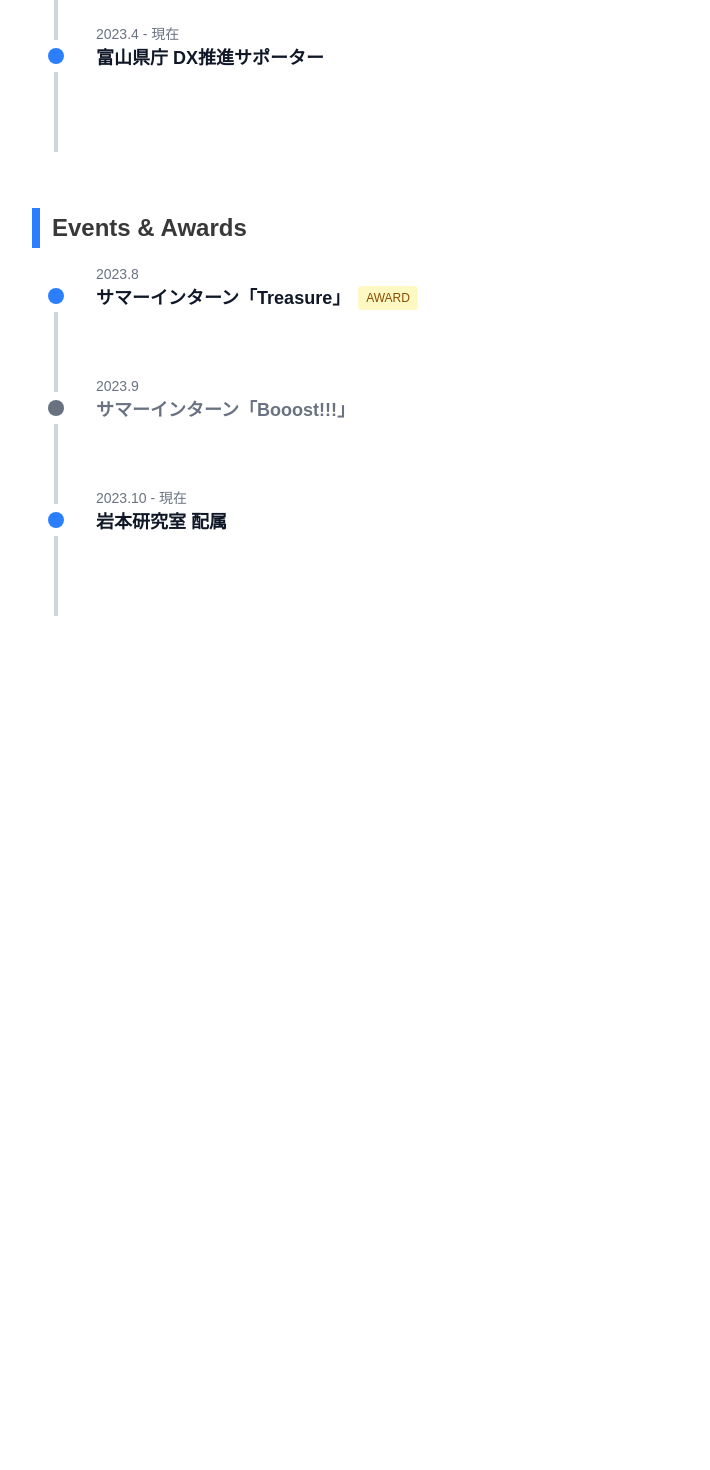
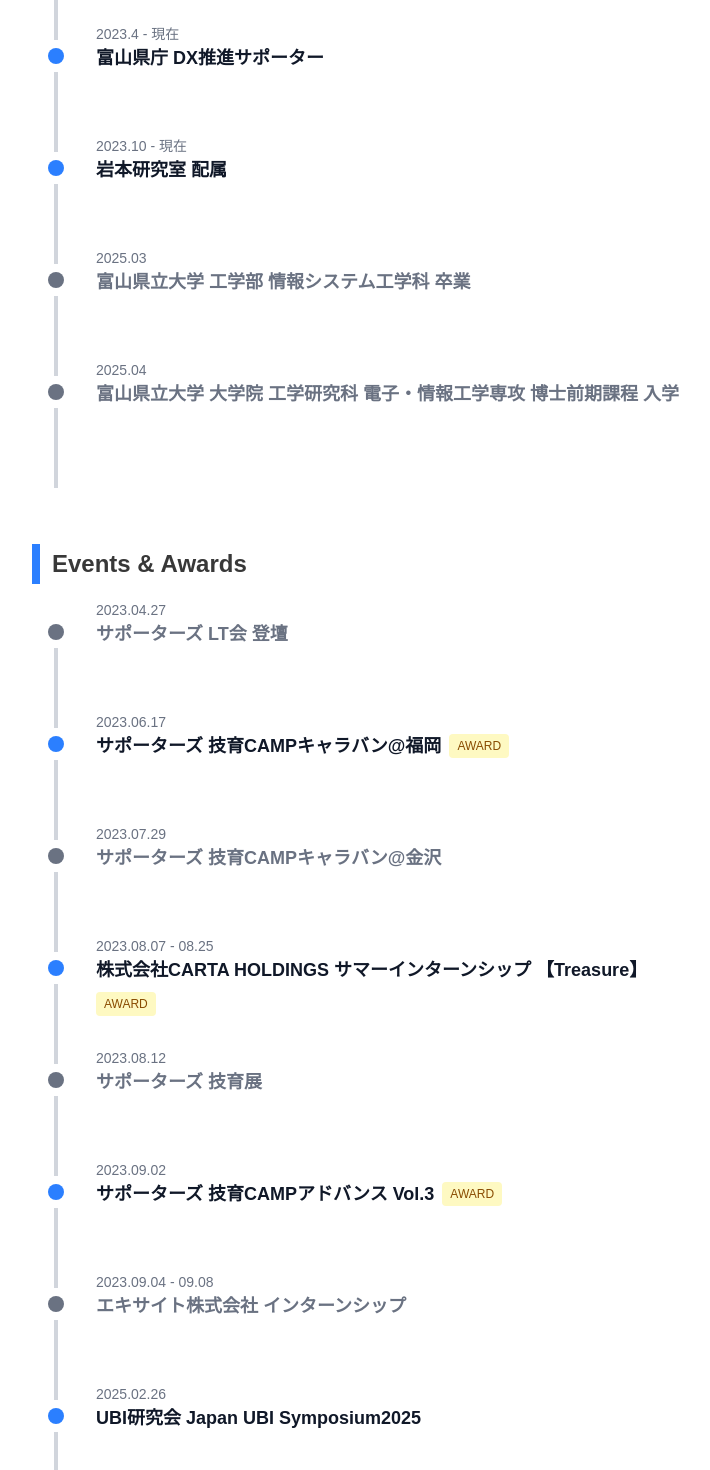
Before and after one commit to Minimalist-00/aws-my-portfolio, a Next.js app: page / in a window 1280 px wide. Shown: the part 860-2330 px from the top of the page, without its empty margins (272-982 px from the left). Before the commit the page ends 1540 px from the top, so only its background shows below. Built offline with nearby package versions, Linux system fonts and the light colour scheme; a web font is replaced by a local one.

Commit message:
Timelineコンポーネントのスタイルを微調整し、AWARDラベルにホワイトスペースを追加。mockDataに新しい経験とイベントを追加し、日付フォーマットを修正。

```diff
--- a/src/app/components/Timeline.tsx
+++ b/src/app/components/Timeline.tsx
@@ -30,10 +30,10 @@ export default function Timeline({ items, title }: TimelineProps) {
 
               <div className="ml-8 flex flex-col">
                 <div className="text-sm text-gray-500 -mt-6">{item.date}</div>
-                <div className="flex items-center gap-2">
+                <div className="flex items-center gap-2 flex-wrap">
                   <p className={`text-lg font-bold ${item.isHighlighted ? 'text-gray-900' : 'text-gray-500'}`}>{item.title}</p>
                   {item.isAward && (
-                    <span className="bg-yellow-100 text-yellow-800 text-xs px-2 py-1 rounded">AWARD</span>
+                    <span className="bg-yellow-100 text-yellow-800 text-xs px-2 py-1 rounded whitespace-nowrap">AWARD</span>
                   )}
                 </div>
               </div>
--- a/src/app/data/mockData.ts
+++ b/src/app/data/mockData.ts
@@ -11,7 +11,7 @@ export const profileData = {
 // 経歴データ
 export const experienceData = [
   {
-    date: "2021.4 - 現在",
+    date: "2021.4",
     title: "富山県立大学 工学部 情報システム工学科",
     description: "情報システムの設計と開発について学んでいます。特にユーザーインターフェース設計とWebアプリケーション開発に力を入れています。",
     isHighlighted: true
@@ -39,28 +39,82 @@ export const experienceData = [
     title: "富山県庁 DX推進サポーター",
     description: "富山県庁内で抱えている課題の改善（業務改善）を行っている。実際に県庁の方々とのヒアリング・ミーティングを行いながら、問題を根本から解決するために学生視点からの提案・解決を行っている。",
     isHighlighted: true
-  }
+  },
+  {
+    date: "2023.10 - 現在",
+    title: "岩本研究室 配属",
+    description: "",
+    isHighlighted: true
+  },
+  {
+    date: "2025.03",
+    title: "富山県立大学 工学部 情報システム工学科 卒業",
+    description: "",
+    isHighlighted: false
+  },
+  {
+    date: "2025.04",
+    title: "富山県立大学 大学院 工学研究科 電子・情報工学専攻 博士前期課程 入学",
+    description: "",
+    isHighlighted: false
+  },
 ];
 
 // イベントデータ
 export const eventsData = [
   {
-    date: "2023.8",
-    title: "サマーインターン「Treasure」",
+    date: "2023.04.27",
+    title: "サポーターズ LT会 登壇",
+    description: "",
+    isAward: false,
+    isHighlighted: false
+  },
+  {
+    date: "2023.06.17",
+    title: "サポーターズ 技育CAMPキャラバン@福岡",
+    description: "",
+    isAward: true,
+    isHighlighted: true
+  },
+  {
+    date: "2023.07.29",
+    title: "サポーターズ 技育CAMPキャラバン@金沢",
+    description: "",
+    isAward: false,
+    isHighlighted: false
+  },
+  {
+    date: "2023.08.07 - 08.25",
+    title: "株式会社CARTA HOLDINGS サマーインターンシップ 【Treasure】",
     description: "株式会社CARTA HOLDINGSにて3週間のインターンシップに参加。前半で講義を受け、後半ではチームでの企画・開発を行い、最終発表ではフロントエンド賞を受賞しました。",
     isAward: true,
     isHighlighted: true
   },
   {
-    date: "2023.9",
-    title: "サマーインターン「Booost!!!」",
+    date: "2023.08.12",
+    title: "サポーターズ 技育展",
+    description: "サポーターズ技育展にて登壇を行いました。",
+    isAward: false,
+    isHighlighted: false
+  },
+  {
+    date: "2023.09.02",
+    title: "サポーターズ 技育CAMPアドバンス Vol.3",
+    description: "技育CAMPアドバンス Vol.3にて大賞（優勝）を受賞しました。",
+    isAward: true,
+    isHighlighted: true
+  },
+  {
+    date: "2023.09.04 - 09.08",
+    title: "エキサイト株式会社 インターンシップ",
     description: "エキサイト株式会社にて5日間のインターンシップに参加。ヘルスケア事業のお悩み相談サービスのレコメンドシステムをチームで企画・開発しました。",
     isHighlighted: false
   },
   {
-    date: "2023.10 - 現在",
-    title: "岩本研究室 配属",
-    description: "大学研究室に配属され、UI/UXデザインと人工知能の応用研究に取り組んでいます。",
+    date: "2025.02.26",
+    title: "UBI研究会 Japan UBI Symposium2025",
+    description: "UBI研究会 Japan UBI Symposium2025にて研究発表を行いました。",
+    isAward: false,
     isHighlighted: true
   }
 ];
```
